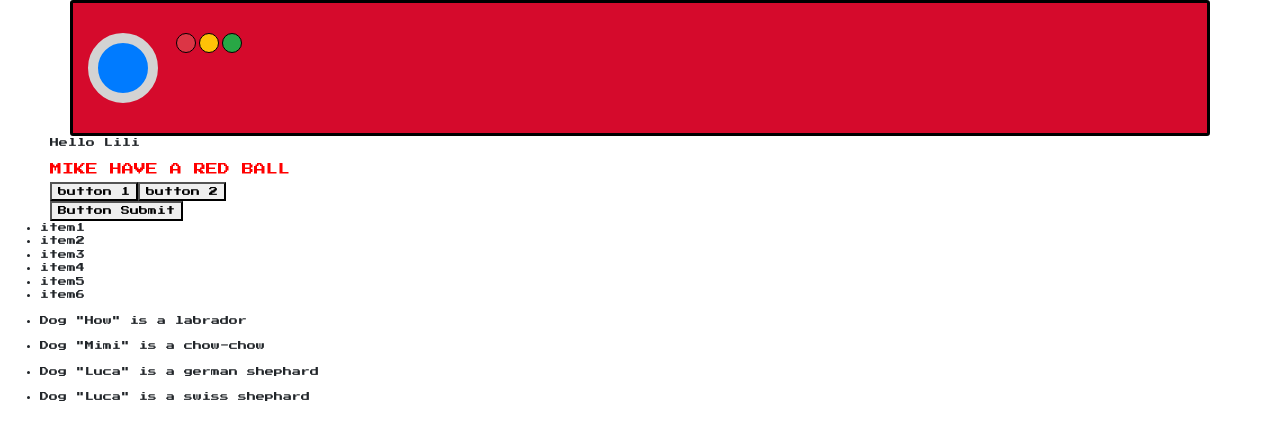
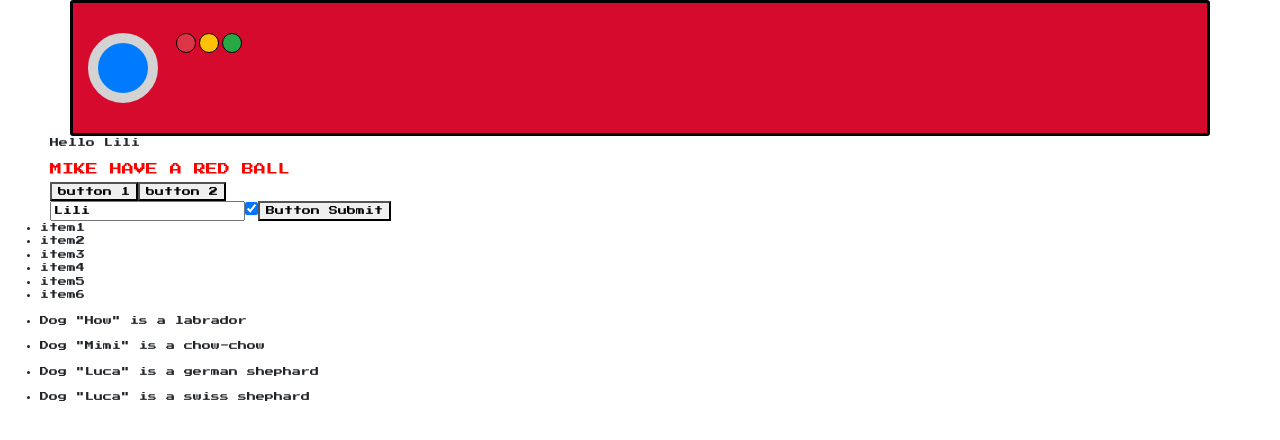
Before and after one commit to mswidzinska/vokedex-Complete, a Vue app: page / in a window 1280 px wide. Shown: the top 440 px of the page. Built offline with nearby package versions, Linux system fonts and the light colour scheme.

Commit message:
input and checkbox

```diff
--- a/src/views/Home.vue
+++ b/src/views/Home.vue
@@ -19,6 +19,8 @@
       <button v-on:click="aClickHandler('Hello!')">button 1</button>
       <button @click="aClickHandler('Hello!')">button 2</button>
       <form>
+         <input v-model="name">
+         <input type="checkbox" v-model="checked">
         <button type="submit" @click.prevent="aClickHandler('Hi')"> <!-- prevent reloading the page -->
           Button Submit
         </button>
@@ -49,6 +51,7 @@ export default {
       green: false,
       yellow: false,
       items: ["item1", "item2", "item3", "item4", "item5", "item6"],
+      checked: true,
       dogs: [
         { name: "How", type: "labrador" },
         { name: "Mimi", type: "chow-chow" },
@@ -58,8 +61,8 @@ export default {
     };
   },
   methods: {
-    aClickHandler(data) {
-      alert("I have been clicked " + data)
+    aClickHandler() {
+      alert("I have been clicked " + this.name)
     },
   },
 };
```
